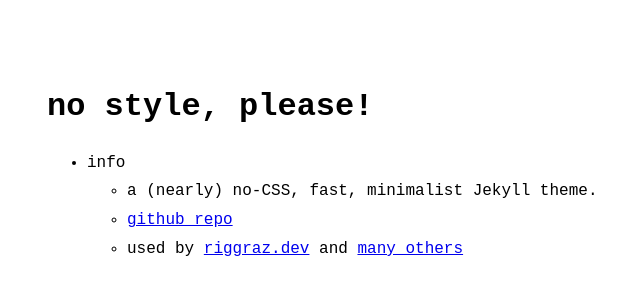
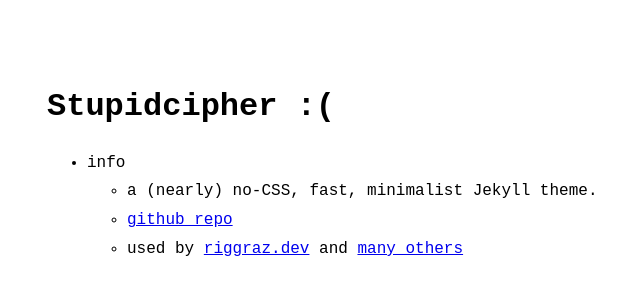
Before and after one commit to vibhmitra/stupidcipher, a Jekyll site: the page built from docs/index.md, in a window 1280 px wide. Shown: the top 300 px of the page, without its empty margins (273-913 px from the left). Built offline with Jekyll 4.4.1, drawn with Linux system fonts in a browser that asks for light colours.

Commit message:
Update _config.yml

```diff
--- a/docs/_config.yml
+++ b/docs/_config.yml
@@ -1,4 +1,4 @@
-title: no style, please! # name of the site
+title: Stupidcipher :( # name of the site
 author: Riccardo Graziosi # name of site's author
 email: riccardo.graziosi97@gmail.com # email of site's author
 url: https://vibhmitra.github.io/stupidciphers/ # root address of the site
```
